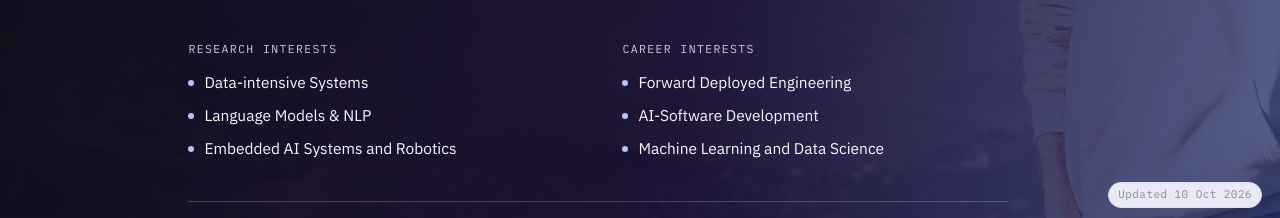
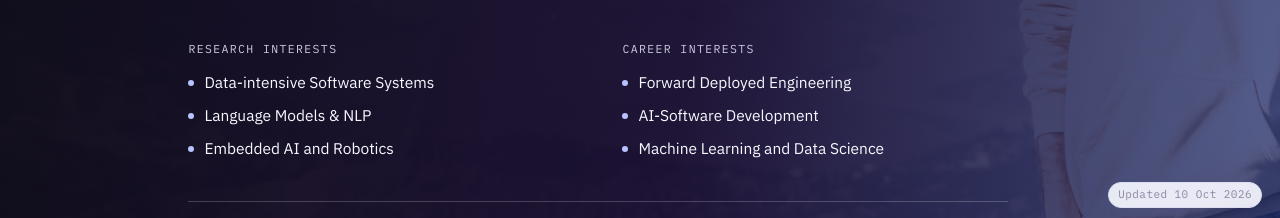
Before and after one commit to rastin-py/rastin-py.github.io, a plain HTML site: page index.html in a window 1280 px wide. Shown: the part 578-796 px from the top of the page. Drawn offline with Linux system fonts and the light colour scheme.

Commit message:
small fixes

```diff
--- a/index.html
+++ b/index.html
@@ -248,9 +248,9 @@
         <div>
           <p class="label">Research interests</p>
           <ul>
-            <li>Data-intensive Systems</li>
+            <li>Data-intensive Software Systems</li>
             <li>Language Models &amp; NLP</li>
-            <li>Embedded AI Systems and Robotics</li>
+            <li>Embedded AI and Robotics</li>
           </ul>
         </div>
         <div>
```
